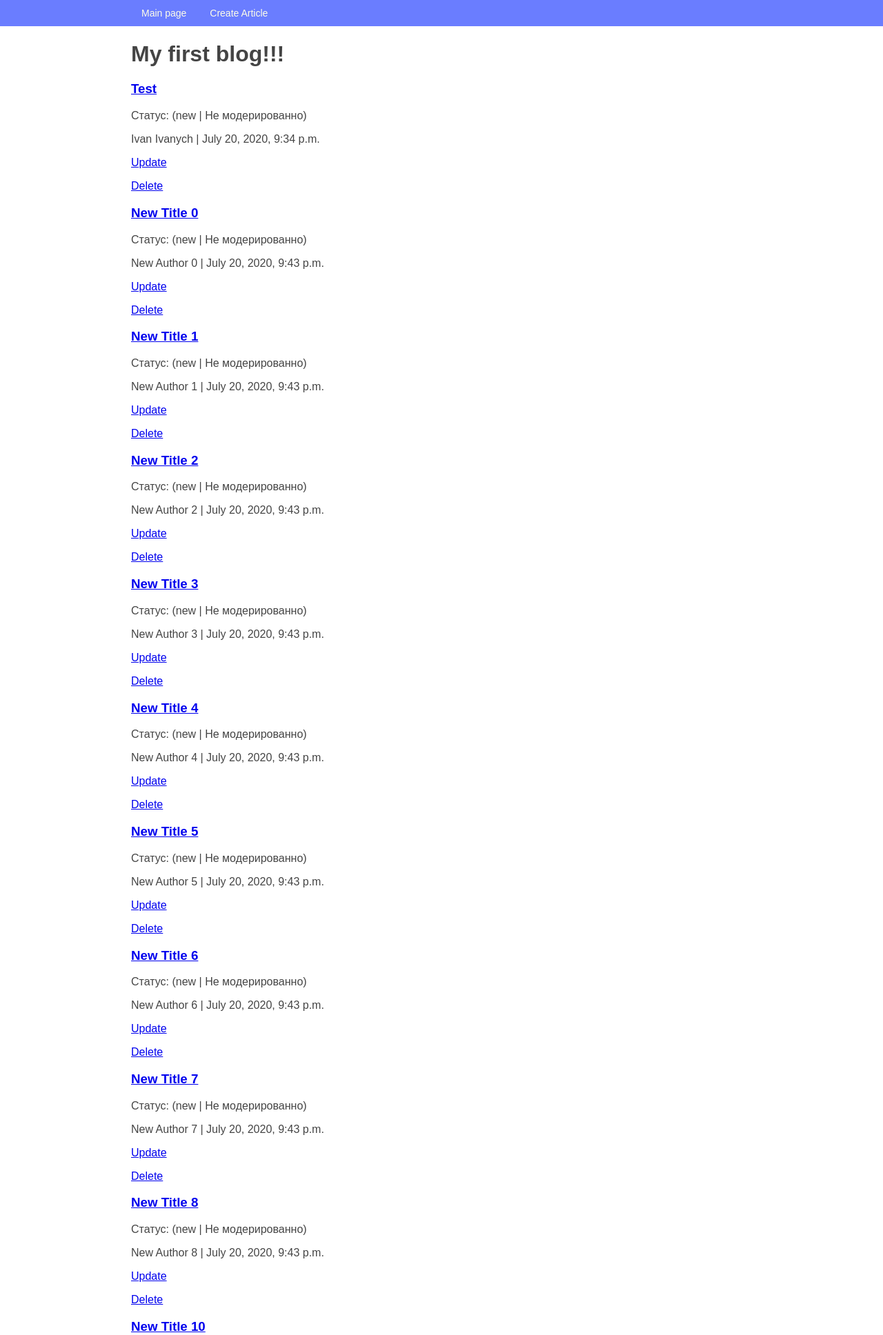
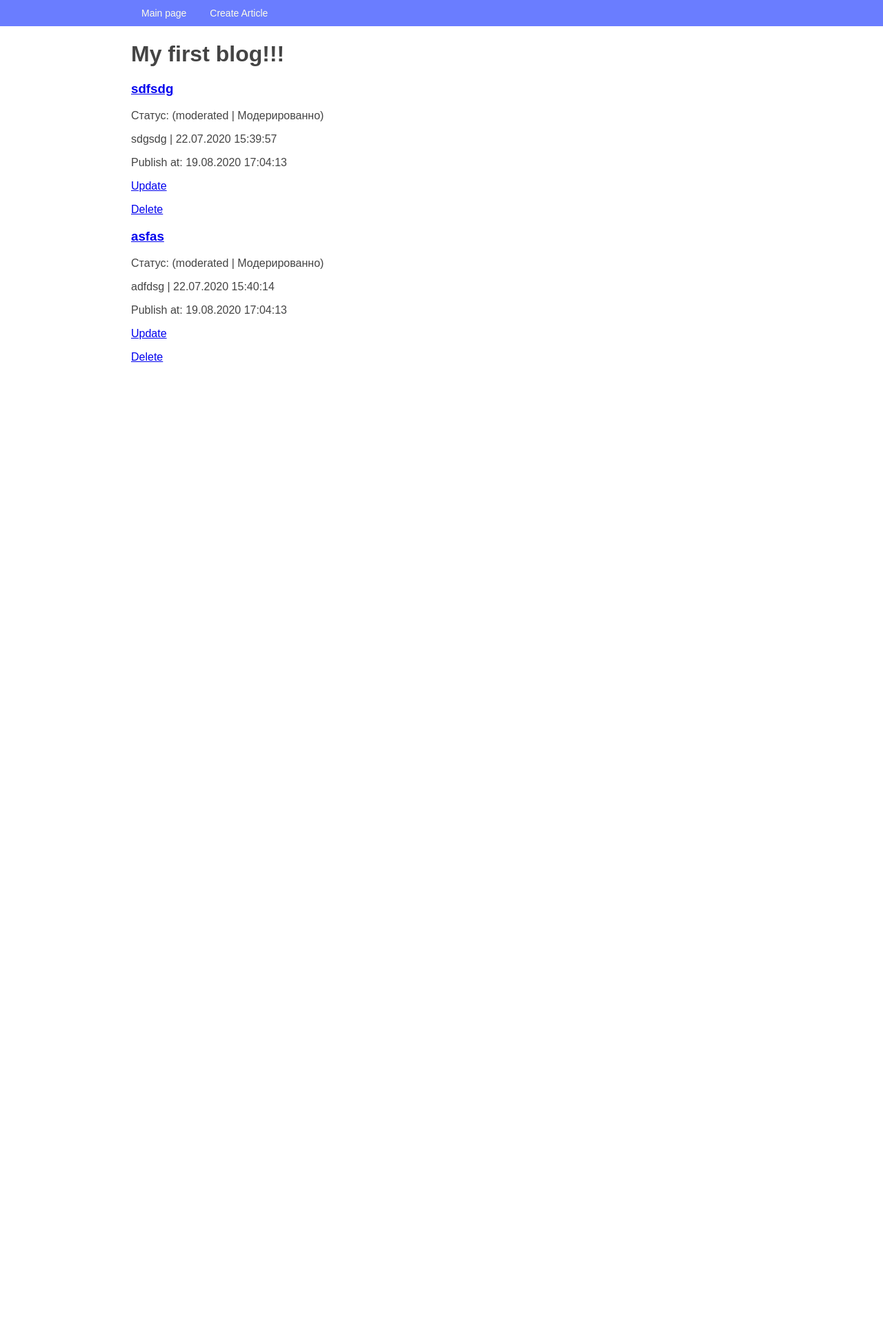
Before and after one commit to ML500/hello_django, a Django app: page / in a window 1280 px wide. Shown: the top 1936 px of the page at 69% size. After the commit the page ends 525 px from the top, so only its background shows below. Run offline with Django 3.2, Linux system fonts and the light colour scheme; data comes from the database, SQL or seed files in the repository; tables that the repository leaves empty hold one stand-in row (values such as "Sample post"); some libraries are stand-ins or nearby versions.

```diff
--- a/source/hello/urls.py
+++ b/source/hello/urls.py
@@ -23,6 +23,6 @@ urlpatterns = [
     path('', index_view, name='index'),
     path('articles/add/', article_create_view, name='article_create'),
     path('article/<int:pk>/', article_view, name='article_view'),
-    path('article/<int:pk>/update/',article_update_view, name='article_update'),
+    path('article/<int:pk>/update/', article_update_view, name='article_update'),
     path('article/<int:pk>/delete/', article_delete_view, name='article_delete')
 ]
--- a/source/webapp/admin.py
+++ b/source/webapp/admin.py
@@ -1,4 +1,5 @@
 from django.contrib import admin
-from webapp.models import Article
+from webapp.models import Article, Comment
 
 admin.site.register(Article)
+admin.site.register(Comment)
--- a/source/webapp/forms.py
+++ b/source/webapp/forms.py
@@ -9,3 +9,9 @@ class ArticleForm(forms.Form):
     text = forms.CharField(max_length=3000, required=True, label='Текст', widget=forms.Textarea)
     author = forms.CharField(max_length=40, required=True, initial='Unknown', label='Автор')
     status = forms.ChoiceField(choices=STATUS_CHOICES, initial=default_status, label='Модерация')
+    publish_at = forms.DateTimeField(required=False, label='Время публикации',
+                                    input_formats=['%Y-%m-%d', '%Y-%m-%dT%H:%M', '%Y-%m-%dT%H:%M:%S', '%Y-%m-%d %H:%M',
+                                                   '%Y-%m-%d %H:%M:%S'],
+                                    widget=forms.DateTimeInput(attrs={'type': 'datetime-local'}))
+# для полей типа DateField
+# publish_at = forms.DateField(..., widget=forms.DateInput(attrs={'type': 'date'}))
--- a/source/webapp/models.py
+++ b/source/webapp/models.py
@@ -1,5 +1,5 @@
 from django.db import models
-
+from django.utils import timezone
 
 STATUS_CHOICES = [
     ('new', 'Не модерированно'),
@@ -8,14 +8,14 @@ STATUS_CHOICES = [
 ]
 
 
-
 class Article(models.Model):
     title = models.CharField(max_length=200, null=False, blank=False, verbose_name='Заголовок')
     text = models.TextField(max_length=3000, null=False, blank=False, verbose_name='Текст')
     author = models.CharField(max_length=40, null=False, blank=False, default='Unknown', verbose_name='Автор')
-    status = models.CharField(max_length=15, choices = STATUS_CHOICES,default='new', verbose_name='Модерация')
+    status = models.CharField(max_length=15, choices=STATUS_CHOICES, default='new', verbose_name='Модерация')
     created_at = models.DateTimeField(auto_now_add=True, verbose_name='Время создания')
     updated_at = models.DateTimeField(auto_now=True, verbose_name='Время изменения')
+    publish_at = models.DateTimeField(verbose_name='Время публикации', blank=True, default=timezone.now)
 
     def __str__(self):
         return "{}. {}".format(self.pk, self.title)
@@ -23,3 +23,19 @@ class Article(models.Model):
     class Meta:
         verbose_name = 'Статья'
         verbose_name_plural = 'Статьи'
+
+
+class Comment(models.Model):
+    article = models.ForeignKey('webapp.Article', related_name='comments', on_delete=models.CASCADE,
+                                verbose_name='Статья')
+    text = models.TextField(max_length=400, verbose_name='Комментарий')
+    author = models.CharField(max_length=40, null=True, blank=True, default='Аноним', verbose_name='Автор')
+    created_at = models.DateTimeField(auto_now_add=True, verbose_name='Время создания')
+    updated_at = models.DateTimeField(auto_now=True, verbose_name='Время изменения')
+
+    def __str__(self):
+        return self.text[:20]
+
+    class Meta:
+        verbose_name = 'Комментарий'
+        verbose_name_plural = 'Комментарии'
--- a/source/webapp/templates/delete_article.html
+++ b/source/webapp/templates/delete_article.html
@@ -1,11 +1,11 @@
 {% extends "base.html" %}
 {% block title %}Delete Article{% endblock %}
 {% block menu %}
-    <li><a href="{% url 'article_view' article.pk %}">View</a></li>
+    <li><a href="{% url 'article_view' article.pk %}">Cancel</a></li>
 {% endblock %}
 {% block content %}
-    <h1>Are you sure want to delete article "{{ article }}"?</h1>
-    <form method="POST" action="{% url "article_delete" article.pk %}" class="text-center">
+    <h1>Are you sure want to delete article "{{ article.title }}"?</h1>
+    <form action="{% url "article_delete" article.pk %}" method="post">
         {% csrf_token %}
         <p><input type="submit" value="Confirm"></p>
         <p><a href="{% url "article_view" article.pk %}">Cancel</a></p>
--- a/source/webapp/templates/index.html
+++ b/source/webapp/templates/index.html
@@ -7,7 +7,8 @@
     {% for article in articles %}
         <h3><a href="{% url "article_view" article.pk %}">{{ article.title }}</a></h3>
         <p>Cтатус: ({{ article.status }} | {{ article.get_status_display }})</p>
-        <p>{{ article.author }} | {{ article.created_at }}</p>
+        <p>{{ article.author }} | {{ article.created_at|date:"d.m.Y H:i:s" }}</p>
+        <p>Publish at: {{ article.publish_at|date:"d.m.Y H:i:s" }}</p>
         <p><a href="{% url 'article_update' article.pk %}">Update</a></p>
         <p><a href="{% url 'article_delete' article.pk %}">Delete</a></p>
     {% endfor %}
--- a/source/webapp/views.py
+++ b/source/webapp/views.py
@@ -1,12 +1,16 @@
 from django.shortcuts import render, redirect, get_object_or_404
-from django.urls import reverse
+from django.utils.timezone import make_naive
 from django.http import HttpResponseNotAllowed
 from webapp.models import Article, STATUS_CHOICES
 from webapp.forms import ArticleForm
 
 
 def index_view(request):
-    data = Article.objects.all()
+    is_admin = request.GET.get('is_admin', None)
+    if is_admin:
+        data = Article.objects.all()
+    else:
+        data = Article.objects.filter(status='moderated')
     return render(request, 'index.html', context={
         'articles': data
     })
@@ -32,6 +36,7 @@ def article_create_view(request):
                 text=form.cleaned_data['text'],
                 author=form.cleaned_data['author'],
                 status=form.cleaned_data['status'],
+                publish_at=form.cleaned_data['publish_at']
             )
             return redirect('article_view', pk=article.pk)
         else:
@@ -58,7 +63,9 @@ def article_update_view(request, pk):
             'title': article.title,
             'text': article.text,
             'author': article.author,
-            'status': article.status
+            'status': article.status,
+            'publish_at': make_naive(article.publish_at).strftime('%Y-%m-%dT%H:%M')
+            # 'publish_at': article.publish_at
         })
         return render(request, 'article_update.html', context={
             'form': form,
@@ -72,6 +79,7 @@ def article_update_view(request, pk):
             article.text = form.cleaned_data['text']
             article.author = form.cleaned_data['author']
             article.status = form.cleaned_data['status']
+            article.publish_at = form.cleaned_data['publish_at']
             article.save()
             return redirect('article_view', pk=article.pk)
         else:
@@ -79,7 +87,6 @@ def article_update_view(request, pk):
                 'article': article,
                 'form': form
             })
-
     else:
         return HttpResponseNotAllowed(permitted_methods=['GET', 'POST'])
 
@@ -91,3 +98,5 @@ def article_delete_view(request, pk):
     elif request.method == 'POST':
         article.delete()
         return redirect('index')
+    else:
+        return HttpResponseNotAllowed(permitted_methods=['GET', 'POST'])
```
Also changed, not shown: source/webapp/templates/article_view.html (+6 -2 lines), source/webapp/migrations/0004_article_publish_at.py (added), source/webapp/migrations/0005_auto_20200729_1731.py (added), source/webapp/migrations/0006_comment.py (added).
